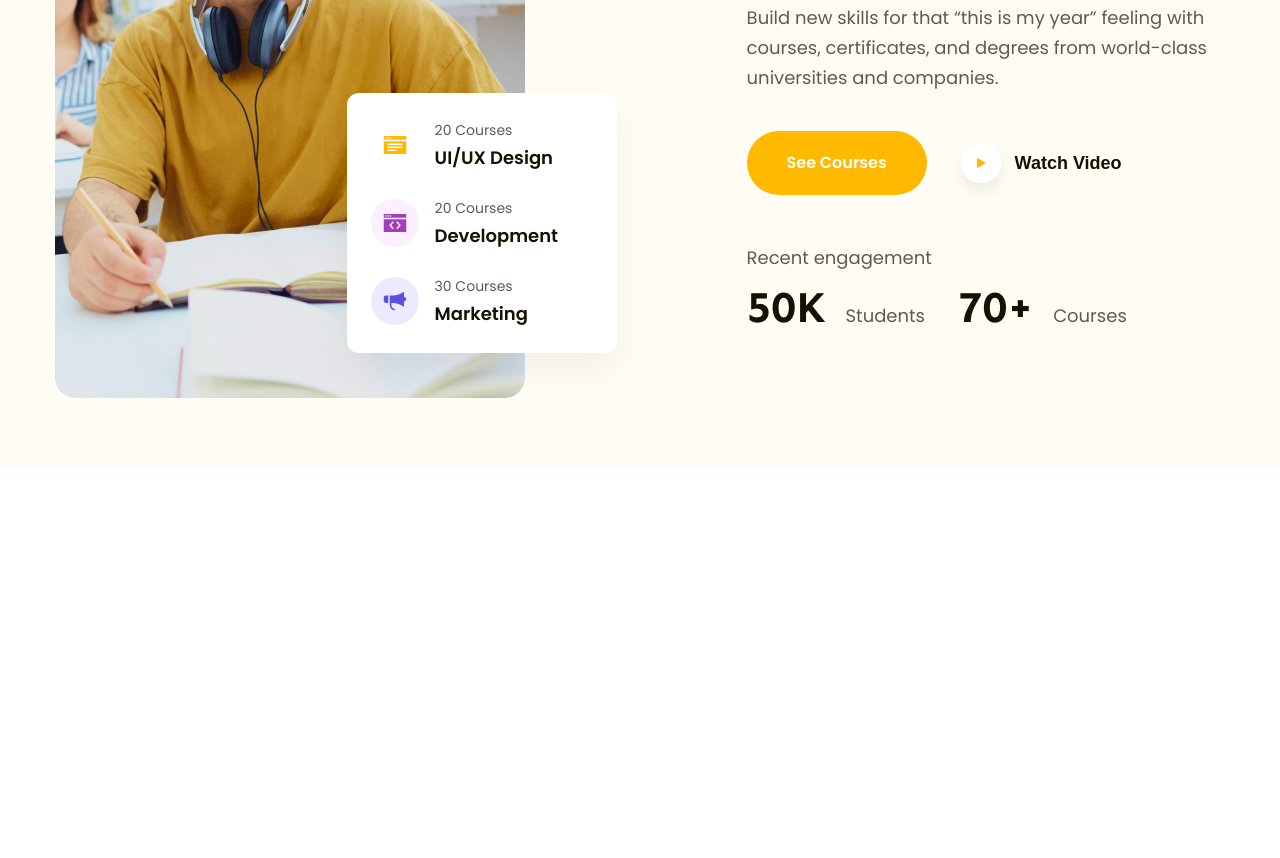
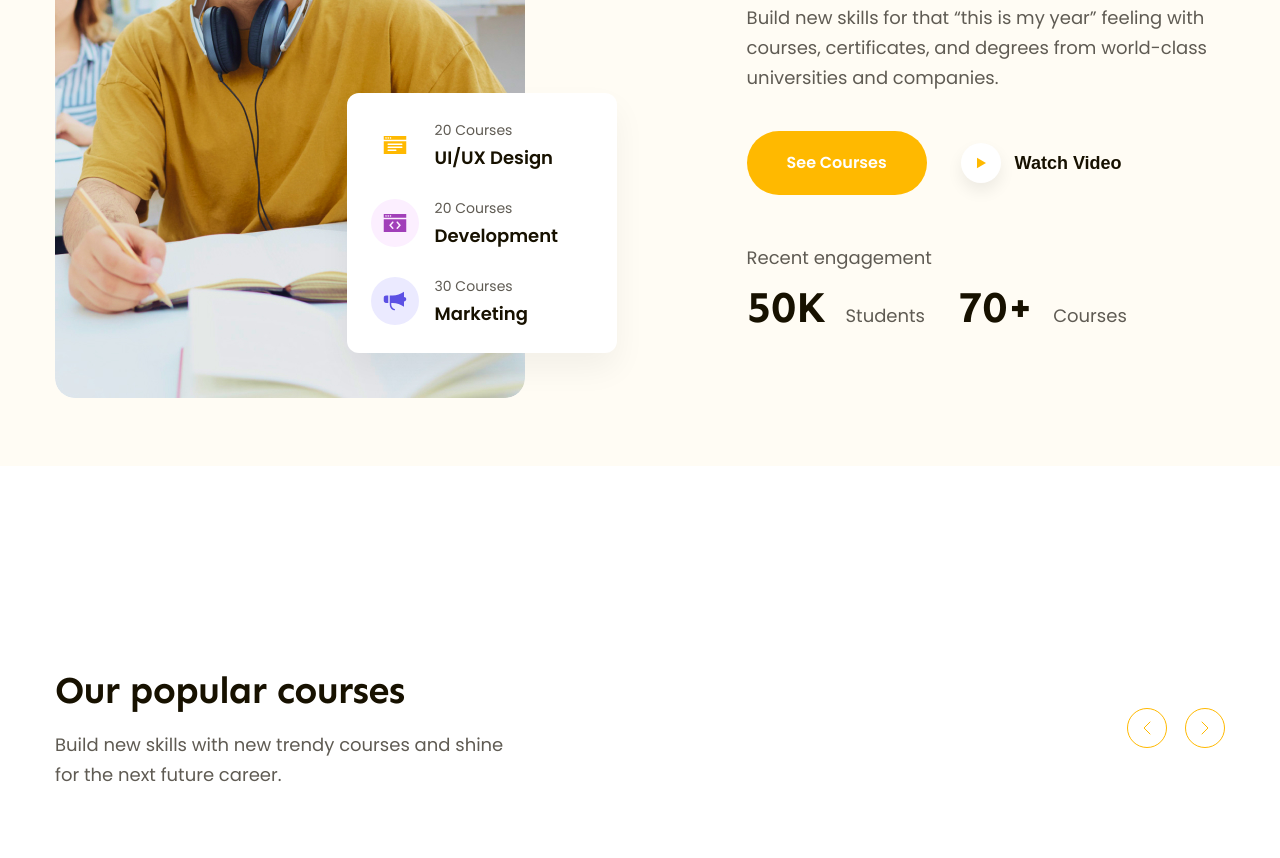
Before and after one commit to nguyen0220-tech/figma-to-html, a plain HTML site: page index.html in a window 1280 px wide. Shown: the part 409-1267 px from the top of the page. Drawn offline with Linux system fonts and the light colour scheme.

Commit message:
p5 popular part1

```diff
--- a/assets/css/style.css
+++ b/assets/css/style.css
@@ -18,6 +18,16 @@ body {
 a {
   text-decoration: none;
 }
+
+.heading-lv2 {
+  color: #171100;
+  font-family: var(--font-heading);
+  font-size: 3.8rem;
+  font-weight: 700;
+  line-height: 1.27; /* 126.316% */
+  letter-spacing: -0.76px;
+}
+
 .btn {
   display: inline-block;
   padding: 0 16px;
@@ -254,3 +264,47 @@ header .action {
 .hero .stats strong:nth-child(2) {
   margin-left: 28px;
 }
+
+/* =======popular======== */
+.popular {
+  padding: 65px 0px;
+  /* background-color: blue; */
+  margin-top: 135px;
+}
+
+.popular-top {
+  display: flex;
+  justify-content: space-between;
+  align-items: center;
+}
+
+.popular-top .desc {
+  margin-top: 16px;
+  width: 458px;
+  color: #5f5b53;
+  font-size: 1.8rem;
+  line-height: 1.67; /* 166.667% */
+}
+
+.popular-top .controls {
+  display: flex;
+  gap: 18px;
+}
+
+.popular-top .control-btn {
+  display: flex;
+  justify-content: center;
+  align-items: center;
+  background: transparent;
+  width: 40px;
+  height: 40px;
+  border-radius: 50%;
+  color: var(--primary-color);
+  border: 1px solid var(--primary-color);
+}
+
+.popular-top .control-btn:hover {
+  background-color: var(--primary-color);
+  color: #fff;
+  cursor: pointer;
+}
--- a/index.html
+++ b/index.html
@@ -48,7 +48,8 @@
       </div>
     </header>
     <!-- main -->
-    <main class="main">
+    <div class="main">
+      <!-- hero -->
       <div class="hero">
         <div class="main-content">
           <div class="body">
@@ -120,6 +121,56 @@
           </div>
         </div>
       </div>
-    </main>
+      <!-- popular -->
+      <div class="popular">
+        <div class="main-content">
+          <div class="popular-top">
+            <!-- popular left -->
+            <div class="info">
+              <h2 class="heading-lv2">Our popular courses</h2>
+              <p class="desc">
+                Build new skills with new trendy courses and shine for the next
+                future career.
+              </p>
+            </div>
+            <!-- popular right -->
+            <div class="controls">
+              <button class="control-btn">
+                <svg
+                  width="8"
+                  height="14"
+                  viewBox="0 0 8 14"
+                  fill="none"
+                  xmlns="http://www.w3.org/2000/svg"
+                >
+                  <path
+                    d="M7 1L1 7L7 13"
+                    stroke="currentColor"
+                    stroke-linecap="round"
+                    stroke-linejoin="round"
+                  />
+                </svg>
+              </button>
+              <button class="control-btn">
+                <svg
+                  width="8"
+                  height="14"
+                  viewBox="0 0 8 14"
+                  fill="none"
+                  xmlns="http://www.w3.org/2000/svg"
+                >
+                  <path
+                    d="M1 1L7 7L1 13"
+                    stroke="currentColor"
+                    stroke-linecap="round"
+                    stroke-linejoin="round"
+                  />
+                </svg>
+              </button>
+            </div>
+          </div>
+        </div>
+      </div>
+    </div>
   </body>
 </html>
```
Also changed, not shown: assets/icon/next.svg (added), assets/icon/prev.svg (added).
